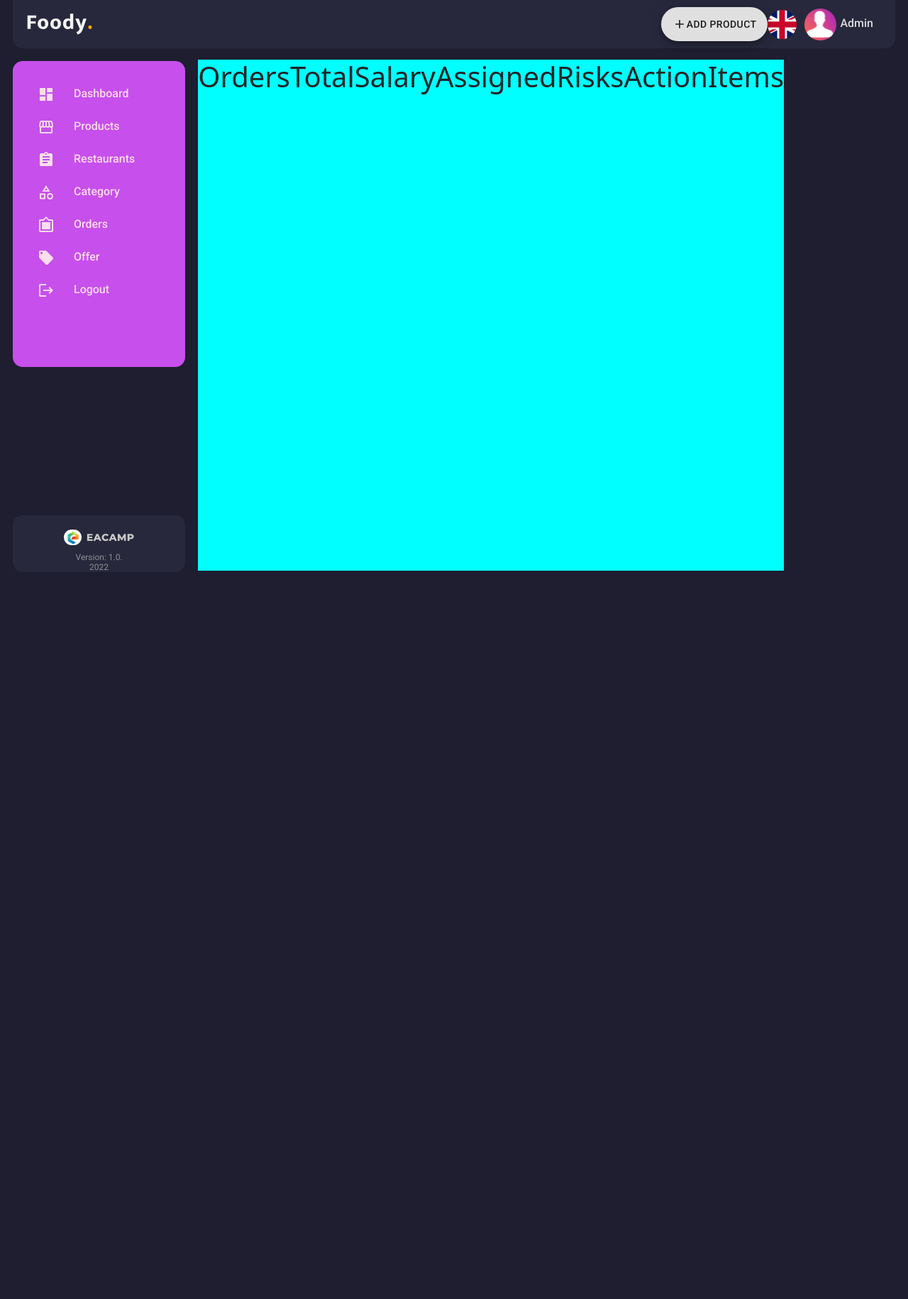
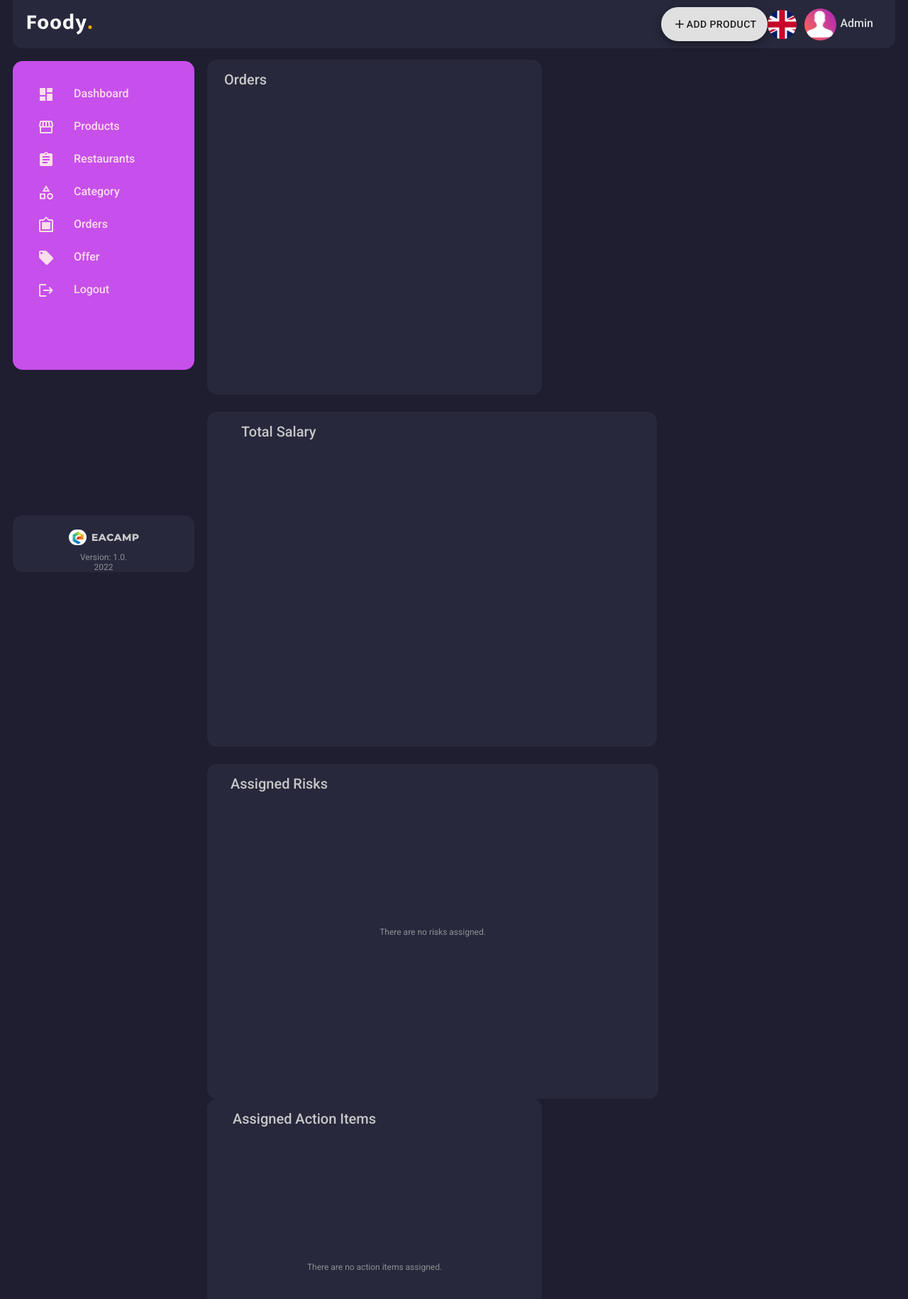
Before and after one commit to QurbanovaLamiya/Foody_Admin_React, a React (Create React App) app: page /dashboard in a window 1280 px wide. Shown: the top 1830 px of the page at 71% size. Before the commit the page ends 824 px from the top, so only its background shows below. Built offline with nearby package versions, Linux system fonts and the light colour scheme.

Commit message:
Dashboard design

```diff
--- /dev/null
+++ b/src/features/Dashboard/ActionItems/ActionItems.module.css
@@ -0,0 +1,28 @@
+.Container {
+  width: 472px;
+  height: 472px;
+  background: #27283c;
+  border-radius: 14px;
+}
+.Title {
+  font-family: "Roboto";
+  font-weight: 500;
+  font-size: 20px;
+  line-height: 24px;
+  color: #c7c7c7;
+  margin: 16px 36px;
+}
+.Content {
+    height: 80%;
+    display: flex !important;
+    justify-content: center !important;
+    align-items: center !important;
+  }
+
+  .Content p {
+    font-family: "Roboto";
+    font-weight: 400;
+    font-size: 12px;
+    line-height: 14px;
+    color: #8e8e93;
+  }
--- a/src/features/Dashboard/ActionItems/index.js
+++ b/src/features/Dashboard/ActionItems/index.js
@@ -1,5 +1,14 @@
+import ActionItemsStyle from "./ActionItems.module.css";
+
 const ActionItems = () => {
-  return <h1>ActionItems</h1>;
+  return (
+    <div className={ActionItemsStyle.Container}>
+      <h1 className={ActionItemsStyle.Title}>Assigned Action Items</h1>
+      <div className={ActionItemsStyle.Content}>
+        <p>There are no action items assigned.</p>
+      </div>
+    </div>
+  );
 };
 
 export default ActionItems;
--- /dev/null
+++ b/src/features/Dashboard/AssignedRisks/AssignedRisks.module.css
@@ -0,0 +1,29 @@
+.Container {
+  width: 636px;
+  height: 472px;
+  background: #27283c;
+  border-radius: 14px;
+}
+
+.Title {
+  margin: 16px 33px;
+  font-family: "Roboto";
+  font-weight: 500;
+  font-size: 20px;
+  line-height: 24px;
+  color: #c7c7c7;
+}
+.Content {
+  height: 80%;
+  display: flex !important;
+  justify-content: center !important;
+  align-items: center !important;
+}
+
+.Content p {
+  font-family: "Roboto";
+  font-weight: 400;
+  font-size: 12px;
+  line-height: 14px;
+  color: #8e8e93;
+}
--- a/src/features/Dashboard/AssignedRisks/index.js
+++ b/src/features/Dashboard/AssignedRisks/index.js
@@ -1,5 +1,14 @@
+import AssignedRisksStyle from "./AssignedRisks.module.css";
+
 const AssignedRisks = () => {
-    return <h1>AssignedRisks</h1>;
-  };
+  return (
+    <div className={AssignedRisksStyle.Container}>
+      <h1 className={AssignedRisksStyle.Title}>Assigned Risks</h1>
+      <div className={AssignedRisksStyle.Content}>
+        <p>There are no risks assigned.</p>
+      </div>
+    </div>
+  );
+};
 
-  export default AssignedRisks;
+export default AssignedRisks;
--- a/src/features/Dashboard/DashboardContainer.module.css
+++ b/src/features/Dashboard/DashboardContainer.module.css
@@ -1,6 +1,6 @@
-.Container{
-    margin: 16px 16px 20px 0;
-    display: flex;
-    flex-wrap: wrap;
-    background-color: aqua;
+.Container {
+  margin: 16px 16px 20px 0;
+  display: flex;
+  flex-wrap: wrap;
+  justify-content: space-between;
 }
--- /dev/null
+++ b/src/features/Dashboard/Orders/Orders.module.css
@@ -0,0 +1,15 @@
+.Container {
+  margin-bottom: 24px;
+  width: 472px;
+  height: 472px;
+  background: #27283c;
+  border-radius: 14px;
+}
+.Title {
+  font-family: "Roboto";
+  font-weight: 500;
+  font-size: 20px;
+  line-height: 24px;
+  color: #c7c7c7;
+  margin: 16px 24px;
+}
--- a/src/features/Dashboard/Orders/index.js
+++ b/src/features/Dashboard/Orders/index.js
@@ -1,5 +1,11 @@
+import OrdersStyle from "./Orders.module.css";
+
 const Orders = () => {
-    return <h1>Orders</h1>;
-  };
+  return (
+    <div className={OrdersStyle.Container}>
+      <h1 className={OrdersStyle.Title}>Orders</h1>
+    </div>
+  );
+};
 
-  export default Orders;
+export default Orders;
--- /dev/null
+++ b/src/features/Dashboard/TotalSalary/TotalSalary.module.css
@@ -0,0 +1,16 @@
+.Container {
+  margin-bottom: 24px;
+  width: 634px;
+  height: 472px;
+  background: #27283c;
+  border-radius: 14px;
+}
+
+.Title {
+  font-family: "Roboto";
+  font-weight: 500;
+  font-size: 20px;
+  line-height: 24px;
+  color: #c7c7c7;
+  margin: 16px 48px;
+}
--- a/src/features/Dashboard/TotalSalary/index.js
+++ b/src/features/Dashboard/TotalSalary/index.js
@@ -1,5 +1,11 @@
+import TotalSalaryStyle from "./TotalSalary.module.css";
+
 const TotalSalary = () => {
-    return <h1>TotalSalary</h1>;
-  };
+  return (
+    <div className={TotalSalaryStyle.Container}>
+      <h1 className={TotalSalaryStyle.Title}>Total Salary</h1>
+    </div>
+  );
+};
 
-  export default TotalSalary;
+export default TotalSalary;
--- a/src/shared/components/Sidebar/Sidebar.module.css
+++ b/src/shared/components/Sidebar/Sidebar.module.css
@@ -1,5 +1,4 @@
 .Sidebar_Section {
-  width: 19%;
   height: 90vh;
   margin: 18px !important;
   display: flex;
--- a/src/shared/components/Sidebar/SidebarList/SidebarList.module.css
+++ b/src/shared/components/Sidebar/SidebarList/SidebarList.module.css
@@ -1,4 +1,5 @@
 .Nav_List {
+  width: 256px;
   background: #c74feb;
   border-radius: 14px;
   padding: 24px 16px 24px 24px !important;
```
